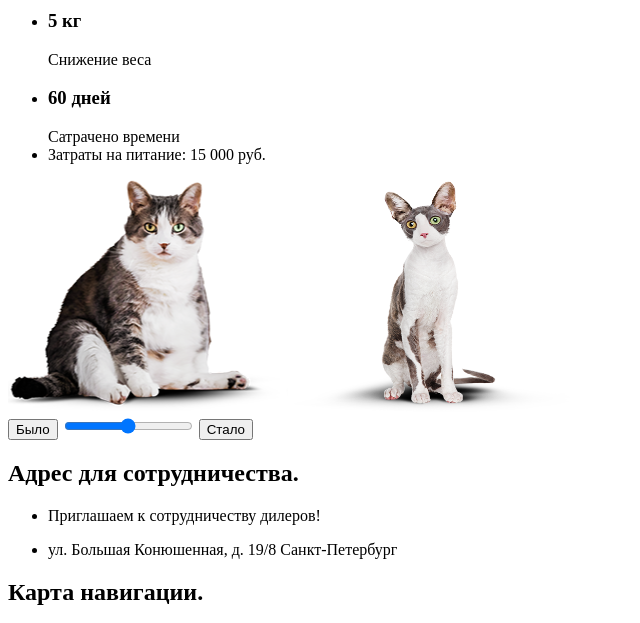
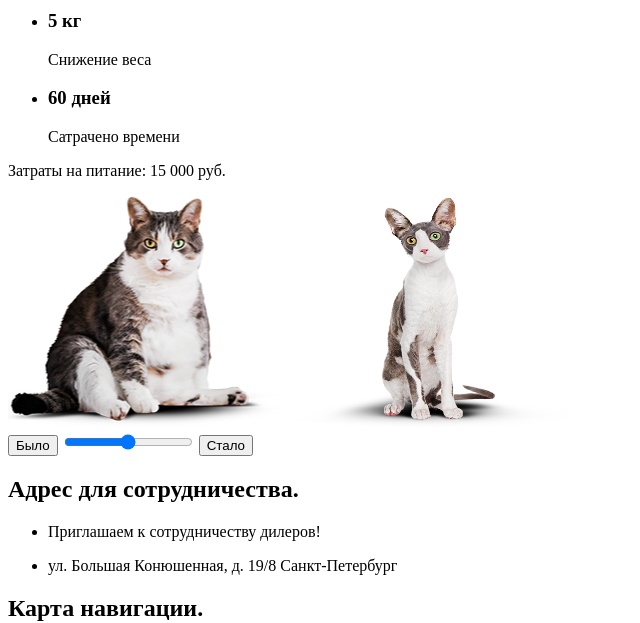
Before and after one commit to DenysDG/66738-cat-energy-24, a website: page source/index.html in a window 1280 px wide. Shown: the part 1052-1675 px from the top of the page, without its empty margins (0-640 px from the left). Drawn offline with Linux system fonts and the light colour scheme.

Commit message:
Исправиление ошибок_2

```diff
--- a/source/index.html
+++ b/source/index.html
@@ -5,7 +5,7 @@
     <title>HTML Academy: Кэт энерджи</title>
   </head>
   <body class="page__body">
-    <header class="page-header" >
+    <header class="page-header">
       <a class="page-header__logo page-header__logo--current">
         <img src="img/logo-mobile.svg" width="34" height="38" alt="Логотип Кэт энерджи">
       </a>
@@ -78,18 +78,18 @@
           <ul class="example__list">
             <li class="example__item">
               <h3 class="example__result">5 кг</h3>
-              <span class="examle__progress">Снижение веса</span>
+              <span class="example__progress">Снижение веса</span>
             </li>
             <li class="example__item">
               <h3 class="example__result">60 дней</h3>
               <span class="example__progress">Сатрачено времени</span>
             </li>
-            <li class="example__item">
-              <span class="example__cost">Затраты на питание: 15 000 руб.</span>
-            </li>
           </ul>
-          <img src="img/cat-fat.png" width="280" height="232" alt="Фото жирного кота.">
-          <img src="img/cat-thin.png" width="280" height="232" alt="Фото худого кота.">
+          <p class="example__cost">Затраты на питание: 15 000 руб.</p>
+          <div class="example__cats">
+            <img src="img/cat-fat.png" width="280" height="232" alt="Фото жирного кота.">
+            <img src="img/cat-thin.png" width="280" height="232" alt="Фото худого кота.">
+          </div>
           <div class="example__slider">
             <button class="example__button" type="button">Было</button>
               <input class="example__range" type="range" min="0" max="100">
```
Also changed, not shown: source/catalog.html (deleted), source/form.html (deleted).
